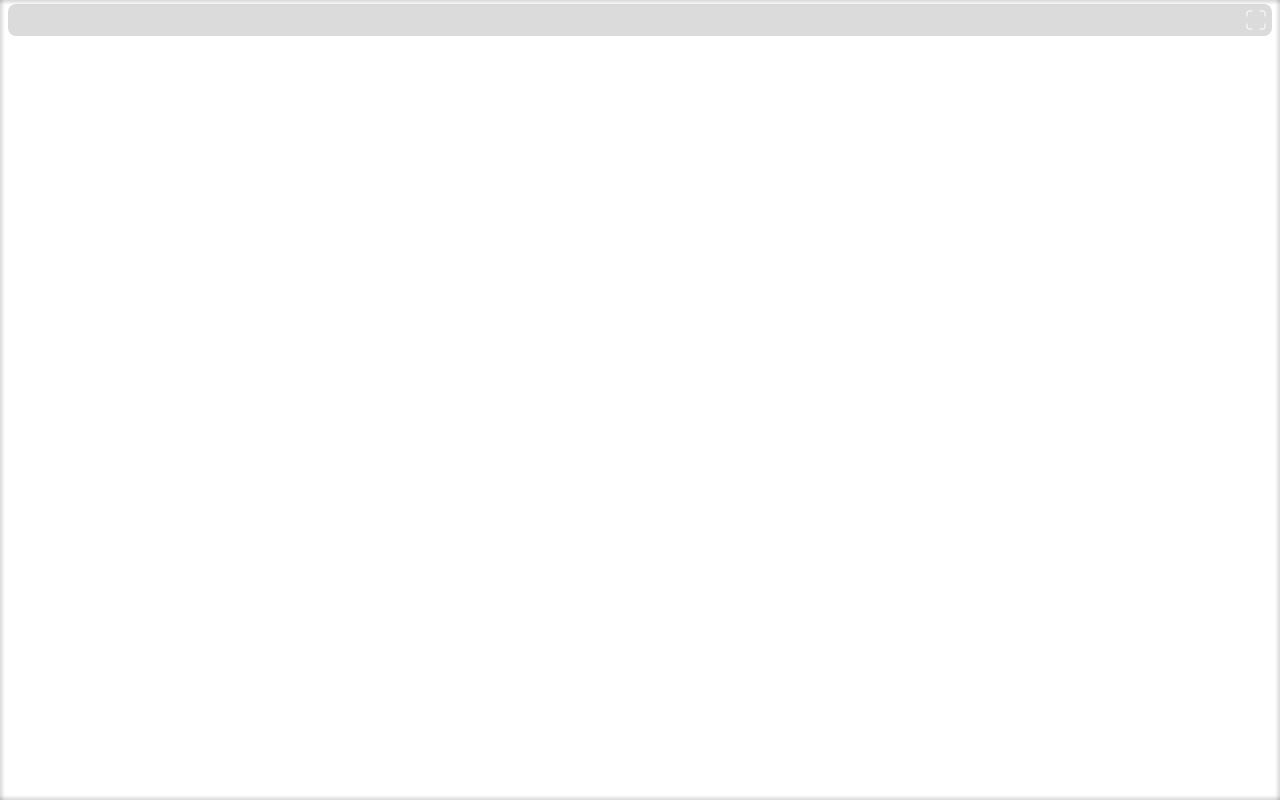
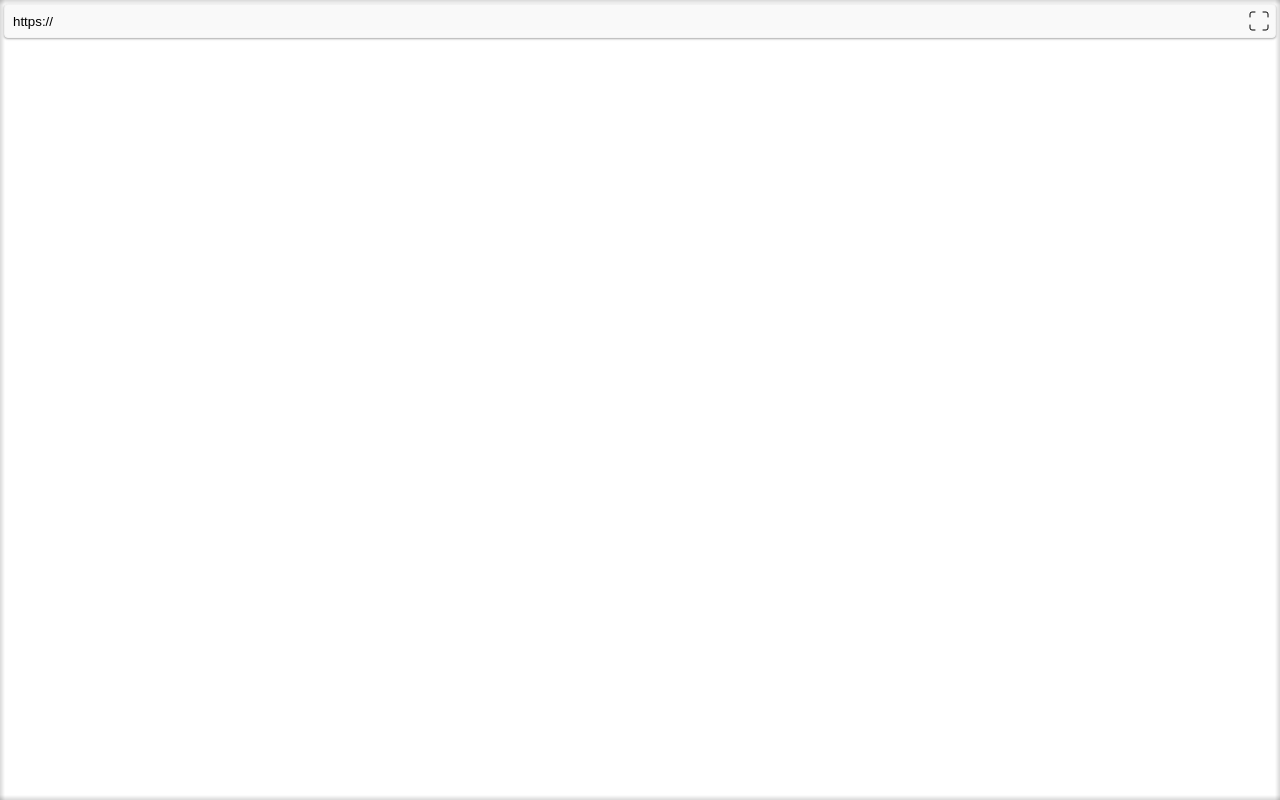
Before and after one commit to thenewvu/kumohami, a browser extension: page index.html in a window 1280 px wide. Drawn offline with Linux system fonts and the light colour scheme.

Commit message:
Restyle the toolbar

```diff
--- a/browser.css
+++ b/browser.css
@@ -13,16 +13,24 @@
 #toolbar {
   display: none;
   position: fixed;
-  left: 8px;
+  left: 4px;
   top: 4px;
-  right: 8px;
+  right: 4px;
   transition: opacity 0.2s ease-in-out;
+  background-color: rgba(249, 249, 249, 1);
+  border: solid thin whitesmoke;
+  border-radius: 4px;
+  box-shadow: 0 1px 3px rgba(0,0,0,0.12), 0 1px 2px rgba(0,0,0,0.24);
+  cursor: pointer;
   align-items: center;
-  background-color: rgba(196, 196, 196, .6);
-  border-radius: 8px;
 }
 #toolbar.visible {
   display: flex;
+}
+#toolbar svg {
+  margin: 4px;
+  background-color: transparent;
+  stroke: black;
 }
 
 #tool-go {
@@ -30,7 +38,7 @@
   border: none;
   flex: 1;
   background-color: transparent;
-  color: white;
+  color: black;
 }
 #tool-go:focus{
   outline: none;
--- a/index.html
+++ b/index.html
@@ -1,14 +1,14 @@
 <!DOCTYPE html>
 <html>
 <head>
-    <title>aot</title>
+    <title>Kumohami</title>
     <link rel="stylesheet" type="text/css" href="browser.css">
 </head>
 
 <body>
   <webview id="webview"></webview>
   <div id="toolbar" class="visible">
-    <input id="tool-go" />
+    <input id="tool-go" value="https://" />
     <svg id="tool-drag" xmlns="http://www.w3.org/2000/svg" width="24" height="24" viewBox="0 0 24 24" fill="none" stroke="white" stroke-width="1" stroke-linecap="round" stroke-linejoin="round">
       <path d="M8 3H5a2 2 0 0 0-2 2v3m18 0V5a2 2 0 0 0-2-2h-3m0 18h3a2 2 0 0 0 2-2v-3M3 16v3a2 2 0 0 0 2 2h3"></path>
     </svg>
```
